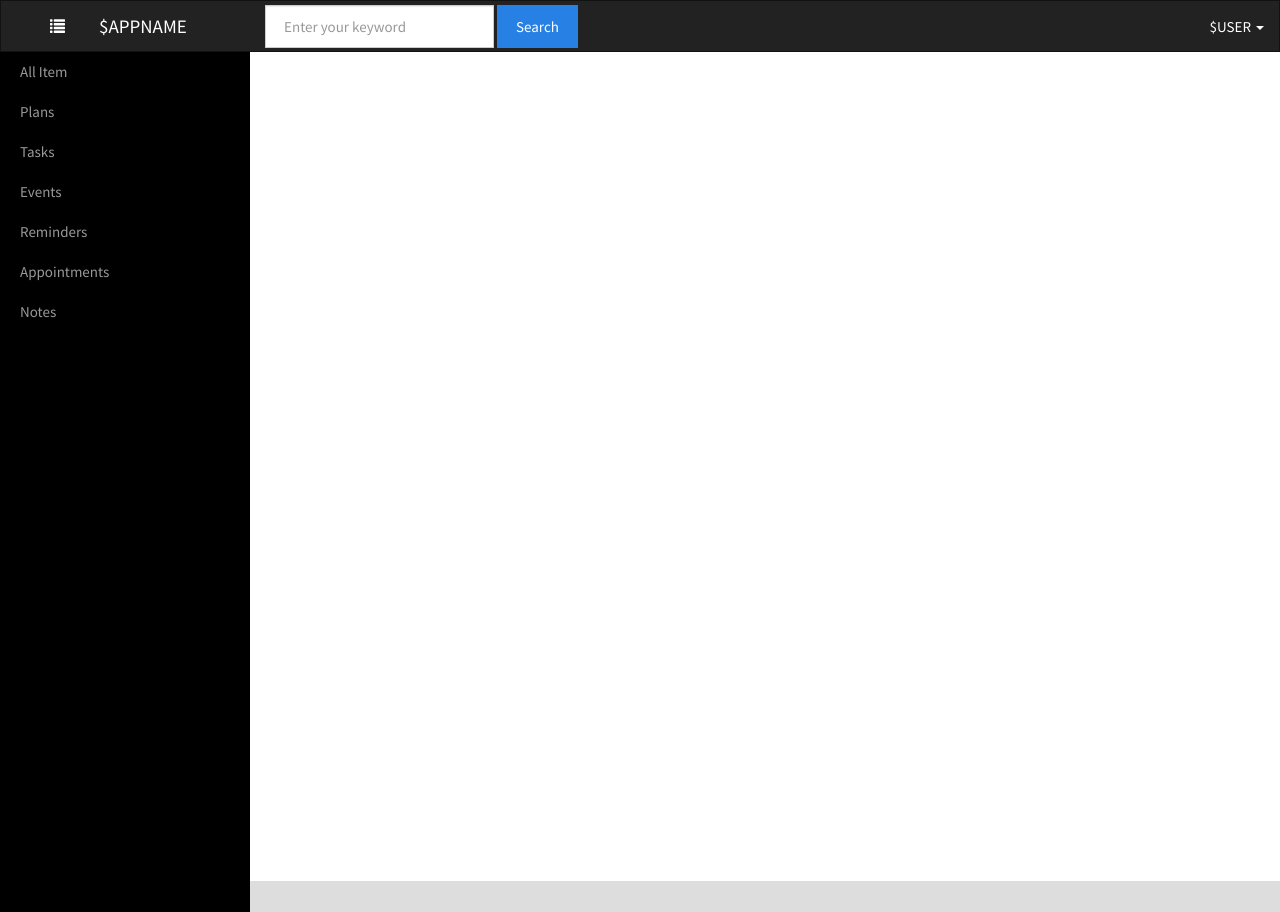
After one commit to ansidev/maya-notes-web, a PHP site: page /html/user.html in a window 1280 px wide. The commit adds this page. Run offline with PHP 8.4, Linux system fonts and the light colour scheme; a stand-in replaces the project's code that opens the database connection.

Commit message:
User homepage design

```diff
--- a/html/bootstrap/css/maya-notes.css
+++ b/html/bootstrap/css/maya-notes.css
@@ -20,14 +20,22 @@ header,
 .maya-menu {
     margin: 20px;
 }
+/*Auto expand dropdown menu when mouse hover*/
 
-/*Auto expand dropdown menu when mouse hover*/
-.dropdown:hover .dropdown-menu{
+.dropdown:hover .dropdown-menu {
     display: block;
 }
+/* if you want to hide the arrow */
 
-/* if you want to hide the arrow */
-a.menu:after, .dropdown-toggle:after {
+a.menu:after,
+.dropdown-toggle:after {
     content: none;
 }
 /* -- End -- */
+
+.site-logo {
+    width: 166px;
+}
+.navbar {
+    margin-bottom: 0;
+}
--- /dev/null
+++ b/html/bootstrap/css/simple-sidebar.css
@@ -0,0 +1,123 @@
+/*!
+ * Start Bootstrap - Simple Sidebar HTML Template (http://startbootstrap.com)
+ * Code licensed under the Apache License v2.0.
+ * For details, see http://www.apache.org/licenses/LICENSE-2.0.
+ */
+
+/* Toggle Styles */
+
+#wrapper {
+    padding-left: 0;
+    -webkit-transition: all 0.5s ease;
+    -moz-transition: all 0.5s ease;
+    -o-transition: all 0.5s ease;
+    transition: all 0.5s ease;
+}
+
+#wrapper.toggled {
+    padding-left: 250px;
+}
+
+#sidebar-wrapper {
+    z-index: 1000;
+    position: fixed;
+    left: 250px;
+    width: 0;
+    height: 100%;
+    margin-left: -250px;
+    overflow-y: auto;
+    background: #000;
+    -webkit-transition: all 0.5s ease;
+    -moz-transition: all 0.5s ease;
+    -o-transition: all 0.5s ease;
+    transition: all 0.5s ease;
+}
+
+#wrapper.toggled #sidebar-wrapper {
+    width: 250px;
+}
+
+#page-content-wrapper {
+    width: 100%;
+    padding: 15px;
+}
+
+#wrapper.toggled #page-content-wrapper {
+    position: absolute;
+    margin-right: -250px;
+}
+
+/* Sidebar Styles */
+
+.sidebar-nav {
+    position: absolute;
+    top: 0;
+    width: 250px;
+    margin: 0;
+    padding: 0;
+    list-style: none;
+}
+
+.sidebar-nav li {
+    text-indent: 20px;
+    line-height: 40px;
+}
+
+.sidebar-nav li a {
+    display: block;
+    text-decoration: none;
+    color: #999999;
+}
+
+.sidebar-nav li a:hover {
+    text-decoration: none;
+    color: #fff;
+    background: rgba(255,255,255,0.2);
+}
+
+.sidebar-nav li a:active,
+.sidebar-nav li a:focus {
+    text-decoration: none;
+}
+
+.sidebar-nav > .sidebar-brand {
+    height: 65px;
+    font-size: 18px;
+    line-height: 60px;
+}
+
+.sidebar-nav > .sidebar-brand a {
+    color: #999999;
+}
+
+.sidebar-nav > .sidebar-brand a:hover {
+    color: #fff;
+    background: none;
+}
+
+@media(min-width:768px) {
+    #wrapper {
+        padding-left: 250px;
+    }
+
+    #wrapper.toggled {
+        padding-left: 0;
+    }
+
+    #sidebar-wrapper {
+        width: 250px;
+    }
+
+    #wrapper.toggled #sidebar-wrapper {
+        width: 0;
+    }
+
+    #page-content-wrapper {
+        padding: 20px;
+    }
+
+    #wrapper.toggled #page-content-wrapper {
+        position: relative;
+        margin-right: 0;
+    }
+}
--- a/html/index.html
+++ b/html/index.html
@@ -9,6 +9,7 @@
     <link rel="stylesheet" type="text/css" href="../bootstrap/css/maya-notes.css" media="all">
     <!-- // <script src="../bootstrap/js/jquery.js"></script> -->
     <!-- <link rel="stylesheet" type="text/css" href="../bootstrap/css/reset.css" media="all"> -->
+    <link rel="stylesheet" type="text/css" href="../bootstrap/css/normalize.css" media="all">
     <title>Maya Notes Web Apps</title>
 </head>
 
--- a/html/register.html
+++ b/html/register.html
@@ -47,9 +47,9 @@
 				<span id="password-tooltip" style="display: none;" >Password is not valid.</span>
 			</div>
 			<div class="form-group">
-				<label for="confirm-password">Confirm password *</label>
-				<input type="password" class="form-control" id="confirm-password" name="confirm-password" placeholder="Retype your password" tabindex="4">
-				<span id="confirm-password-tooltip" style="display: none;" >Password does not matches.</span>
+				<label for="confirmPassword">Confirm password *</label>
+				<input type="password" class="form-control" id="confirmPassword" name="confirmPassword" placeholder="Retype your password" tabindex="4">
+				<span id="confirmPassword-tooltip" style="display: none;" >Password does not matches.</span>
 			</div>
 			<div class="form-group">
 				<label for="first-name">First Name</label>
--- /dev/null
+++ b/html/user.html
@@ -0,0 +1,104 @@
+<!DOCTYPE html>
+<html lang="en">
+
+<head>
+    <meta charset="utf-8" />
+    <meta name="viewport" content="width=device-width, initial-scale=1">
+    <link rel="stylesheet" type="text/css" href="./bootstrap/css/bootstrap.css" media="all">
+    <link rel="stylesheet" type="text/css" href="./bootstrap/css/bootstrap-flat.css" media="all">
+    <link rel="stylesheet" type="text/css" href="./bootstrap/css/maya-notes.css" media="all">
+    <!-- // <script src="../bootstrap/js/jquery.js"></script> -->
+    <!-- <link rel="stylesheet" type="text/css" href="../bootstrap/css/reset.css" media="all"> -->
+    <link rel="stylesheet" type="text/css" href="./bootstrap/css/normalize.css" media="all">
+    <link rel="stylesheet" type="text/css" href="./bootstrap/css/simple-sidebar.css" media="all">
+    <script src="./bootstrap/js/jquery-1.11.1.js"></script>
+    <script src="./bootstrap/js/bootstrap.js"></script>
+    <title>Maya Notes Web Apps</title>
+</head>
+
+<body>
+    <!--    Header-->
+    <nav class="navbar navbar-default" role="navigation">
+        <div class="container-fluid">
+            <div class="navbar-form navbar-left">
+                <a href="#menu-toggle" class="btn btn-default" id="menu-toggle">
+                    <span class="glyphicon glyphicon-list"></span>
+                </a>
+            </div>
+            <div class="navbar-header">
+                <a class="text-uppercase navbar-brand site-logo" href="#">$appname</a>
+            </div>
+            <form class="navbar-form navbar-left" role="search">
+                <div class="form-group">
+                    <input type="text" class="form-control input-large search-query" placeholder="Enter your keyword">
+                </div>
+                <button type="submit" class="btn btn-primary">Search</button>
+            </form>
+            <ul class="text-uppercase nav navbar-nav navbar-right">
+                <!--                <li class="active"><a href="#">$home</a>-->
+                </li>
+                <li class="dropdown">
+                    <a data-toggle="dropdown" class="dropdown-toggle" href="#">
+				$user <span class="caret"></span>
+			</a>
+                    <ul class="dropdown-menu" role="menu">
+                        <li><a href="#">Profiles</a>
+                        </li>
+                        <li class="divider"></li>
+                        <li><a href="#">Log out</a>
+                        </li>
+                    </ul>
+                </li>
+            </ul>
+        </div>
+    </nav>
+    <!--    /#header-->
+
+    <div id="wrapper">
+        <!-- Sidebar -->
+        <div id="sidebar-wrapper">
+            <ul class="sidebar-nav">
+                <li>
+                    <a href="#">All Item</a>
+                </li>
+                <li>
+                    <a href="#">Plans</a>
+                </li>
+                <li>
+                    <a href="#">Tasks</a>
+                </li>
+                <li>
+                    <a href="#">Events</a>
+                </li>
+                <li>
+                    <a href="#">Reminders</a>
+                </li>
+                <li>
+                    <a href="#">Appointments</a>
+                </li>
+                <li>
+                    <a href="#">Notes</a>
+                </li>
+            </ul>
+        </div>
+        <!-- /#sidebar-wrapper -->
+    </div>
+    <footer>
+        Copyright &copy; 2014 by <a href="https://github.com/Maya-Team" target="_blank">Maya Team</a>
+    </footer>
+    <script>
+        $("#menu-toggle").click(function(e) {
+            e.preventDefault();
+            $("#wrapper").toggleClass("toggled");
+        });
+    </script>
+    <!--
+<script type="text/javascript">
+    $(document).ready(function() {
+        $('.dropdown-toggle').dropdown();
+    });
+</script>
+-->
+</body>
+
+</html>
```
Also changed, not shown: html/bootstrap/js/register.js (+43 -43 lines), html/bootstrap/css/normalize.css (added).
